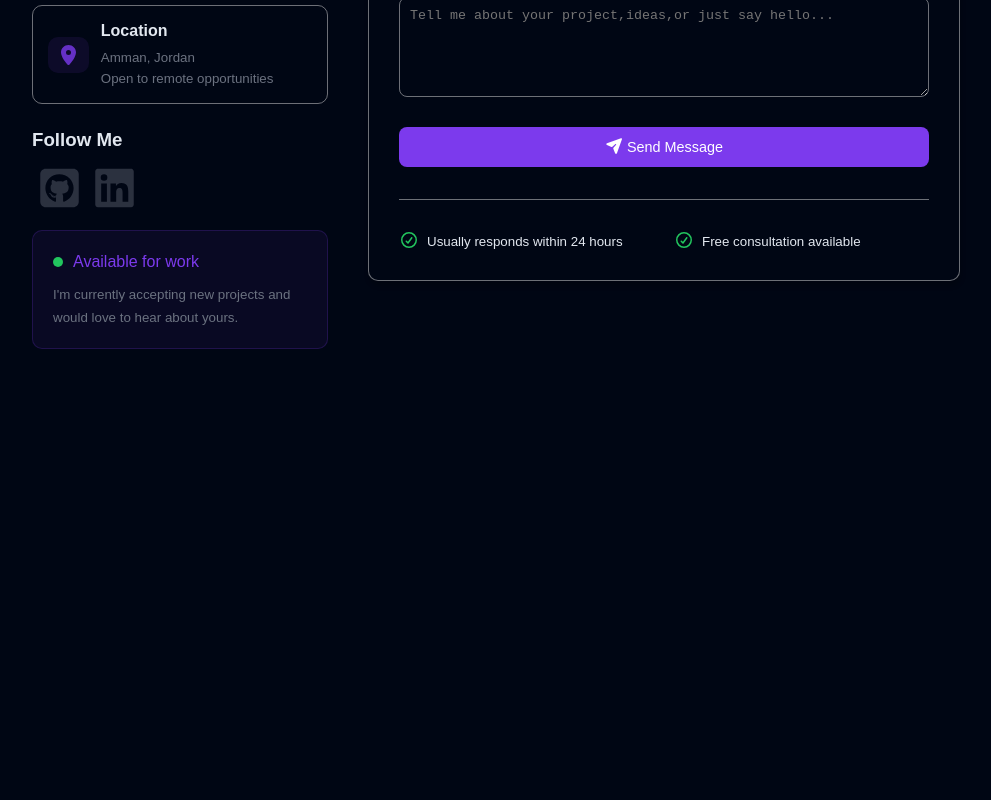
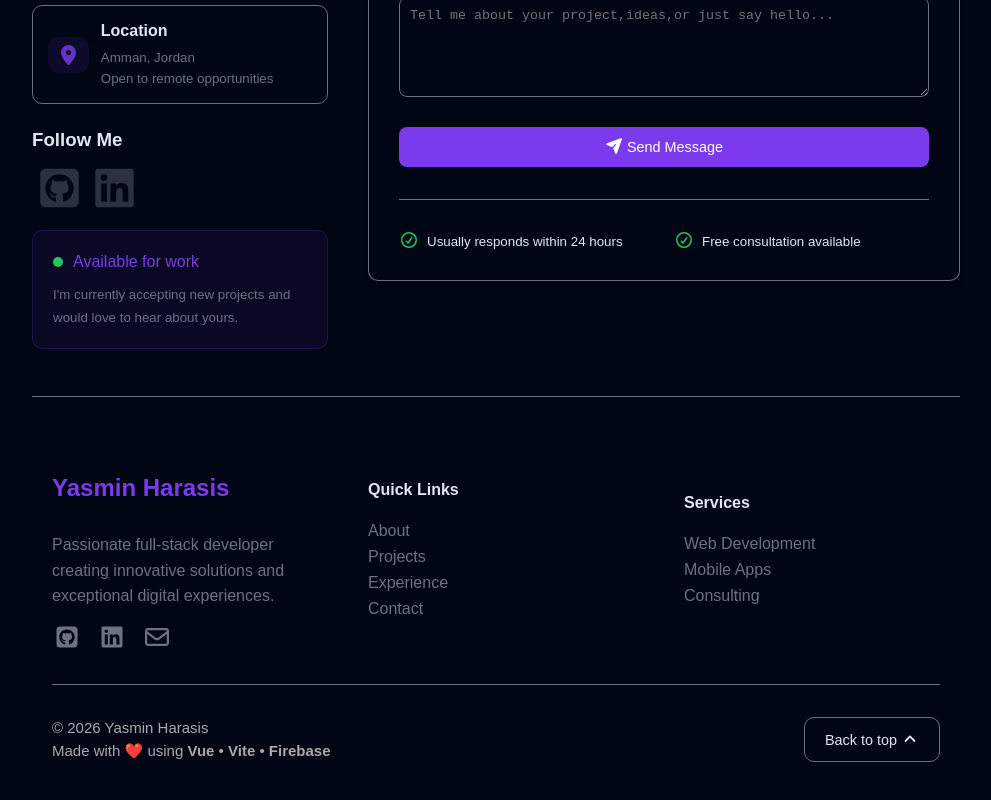
Before and after one commit to yasmin-alharasis/yasmin-portfolio, a Vue app: page / in a window 1280 px wide. Shown: the part 7452-8252 px from the top of the page, without its empty margins (240-1231 px from the left). Before the commit the page ends 7881 px from the top, so only its background shows below. Built offline with nearby package versions, Linux system fonts and the light colour scheme.

Commit message:
update last section of contact (footer)

```diff
--- a/src/assets/styles/_contact.scss
+++ b/src/assets/styles/_contact.scss
@@ -41,6 +41,95 @@
       margin-bottom: 10px;
     }
   }
+  hr {
+    @include hr;
+    width: 100%;
+  }
+  .footer {
+    padding: 10px 20px;
+
+    .container {
+      @include grid($columns: repeat(3, 1fr), $gap: 60px);
+    }
+
+    .col {
+      @include flex($direction: column, $gap: 15px, $justify: center);
+    }
+
+    .logo {
+      color: $primary;
+      font-size: 1.5rem;
+      font-weight: bold;
+      text-transform: capitalize;
+      margin-bottom: 15px;
+    }
+
+    .description {
+      color: $secondary;
+      line-height: 1.6;
+    }
+
+    ul {
+      list-style: none;
+      padding: 0;
+
+      li {
+        margin: 8px 0;
+        color: $secondary;
+
+        &:hover {
+          color: $dark;
+        }
+      }
+    }
+    .links {
+      cursor: pointer;
+    }
+
+    .social {
+      display: flex;
+      gap: 15px;
+      font-size: 1.5rem;
+      a {
+        color: $secondary;
+        cursor: pointer;
+
+        &:hover {
+          color: $primary;
+        }
+      }
+    }
+  }
+  .row {
+    @include flex($justify: space-between);
+  }
+  .footer-content {
+    line-height: 1.5;
+    font-size: 15px;
+    color: #aaa;
+
+    span {
+      font-weight: 600;
+    }
+  }
+  .back-to-top {
+    border: 1px solid $light-gray;
+    padding: 10px 20px;
+    border-radius: 10px;
+    background: transparent;
+    color: var(--color-text);
+    font-size: 0.9rem;
+    cursor: pointer;
+    transition: 0.3s ease;
+  }
+  .back-to-top::first-letter {
+    text-transform: uppercase;
+  }
+  .back-to-top:hover {
+    transform: translateY(-3px);
+    background-color: rgba($primary, 0.9);
+    color: $light;
+  }
   // Tablet
   @include tablet {
     .container {
@@ -52,5 +141,16 @@
     .container {
       @include grid($columns: 1fr, $gap: 20px);
     }
+    .footer {
+      .container {
+        @include grid($columns: 1fr, $gap: 30px);
+      }
+    }
+    .footer-content {
+      text-align: center;
+    }
+    .row {
+      @include flex($wrap: wrap, $gap: 25px, $justify: center);
+    }
   }
 }
--- a/src/assets/styles/_mixins.scss
+++ b/src/assets/styles/_mixins.scss
@@ -199,3 +199,9 @@
     background: rgba($primary, 0.8);
   }
 }
+@mixin hr {
+  margin: 2rem 0;
+  border: none;
+  height: 1px;
+  background-color: $light-gray;
+}
--- a/src/components/ContactForm.vue
+++ b/src/components/ContactForm.vue
@@ -181,10 +181,7 @@ textarea {
   @include submitBtn;
 }
 hr {
-  margin: 2rem 0;
-  border: none;
-  height: 1px;
-  background-color: $light-gray;
+  @include hr;
 }
 .line {
   @include flex($gap: 20px);
--- a/src/components/ContactSection.vue
+++ b/src/components/ContactSection.vue
@@ -29,6 +29,70 @@
         <ContactForm />
       </div>
     </div>
+    <hr />
+    <footer class="footer">
+      <div class="container">
+        <div class="col">
+          <div class="logo">yasmin harasis</div>
+          <p class="description">
+            Passionate full-stack developer creating innovative solutions and exceptional
+            digital experiences.
+          </p>
+
+          <div class="social">
+            <a
+              href="https://github.com/yasmin-alharasis"
+              target="_blank"
+              rel="noopener noreferrer"
+            >
+              <font-awesome-icon :icon="['fab', 'square-github']" />
+            </a>
+            <a href="https://www.linkedin.com/in/yasmin-al-harasis/" target="_blank">
+              <font-awesome-icon :icon="['fab', 'linkedin']" />
+            </a>
+            <a
+              href="mailto:yasmin.jaalharasis@gmail.com"
+              target="_blank"
+              rel="noopener noreferrer"
+            >
+              <font-awesome-icon :icon="['far', 'envelope']" />
+            </a>
+          </div>
+        </div>
+
+        <div class="col">
+          <h4>Quick Links</h4>
+          <ul class="links">
+            <li @click="scrollTo('about')">About</li>
+            <li @click="scrollTo('projects')">Projects</li>
+            <li @click="scrollTo('experience')">Experience</li>
+            <li @click="scrollTo('contact')">Contact</li>
+          </ul>
+        </div>
+
+        <div class="col">
+          <h4>Services</h4>
+          <ul class="services">
+            <li>Web Development</li>
+            <li>Mobile Apps</li>
+            <li>Consulting</li>
+          </ul>
+        </div>
+      </div>
+      <hr />
+      <div class="row">
+        <div class="footer-content">
+          <p>© {{ currentYear }} Yasmin Harasis</p>
+          <p>
+            Made with ❤️  using <span>Vue</span> • <span>Vite</span> •
+            <span>Firebase</span>
+          </p>
+        </div>
+        <button class="back-to-top" @click="scrollToTop">
+          back to top <font-awesome-icon :icon="['fas', 'angle-up']" />
+        </button>
+      </div>
+    </footer>
   </section>
 </template>
 <script setup>
@@ -36,6 +100,9 @@ import ContactCard from "./ContactCard.vue";
 import ContactForm from "./ContactForm.vue";
 import SocialLinks from "./SocialLinks.vue";
 import SectionHeader from "./SectionHeader.vue";
+import { useScroll } from "@/composables/useScroll";
+const { scrollTo } = useScroll();
+
 const badgeTitle = "get in touch";
 const subtitle = "let's work together";
 const description =
@@ -63,4 +130,8 @@ const contactsInfo = [
     description: "Open to remote opportunities",
   },
 ];
+const currentYear = new Date().getFullYear();
+const scrollToTop = () => {
+  scrollTo("hero");
+};
 </script>
--- a/src/plugins/fontawesome.js
+++ b/src/plugins/fontawesome.js
@@ -32,7 +32,8 @@ import {
     faQuoteRight,
     faPhone,
     faLocationDot,
-    faPaperPlane
+    faPaperPlane,
+    faAngleUp
 } from '@fortawesome/free-solid-svg-icons'
 // Brand icons
 import { faHotjar, faLinkedin, faSquareGithub } from '@fortawesome/free-brands-svg-icons'
@@ -66,7 +67,8 @@ library.add(
     faQuoteRight,
     faPhone,
     faLocationDot,
-    faPaperPlane
+    faPaperPlane,
+    faAngleUp
 )
 
 export default FontAwesomeIcon
```
